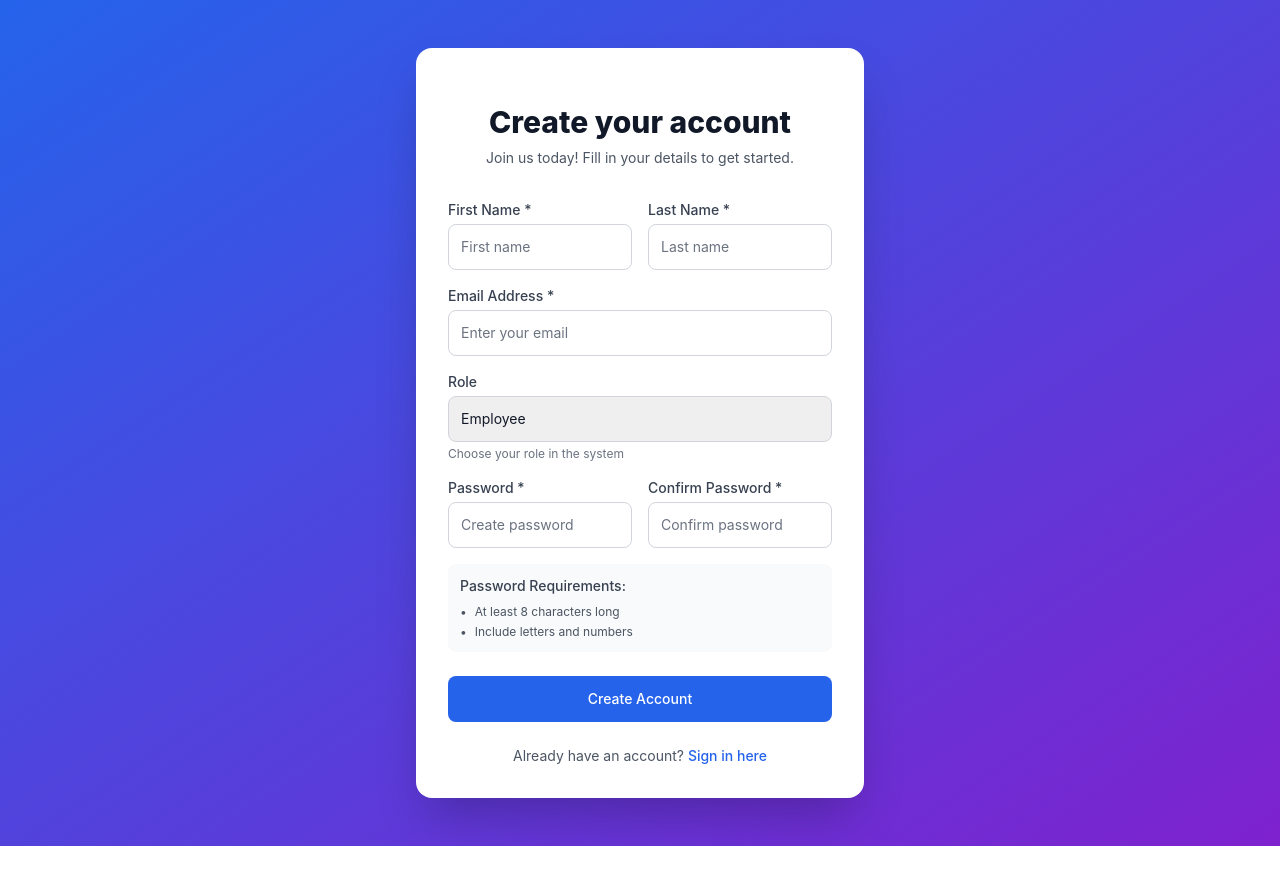
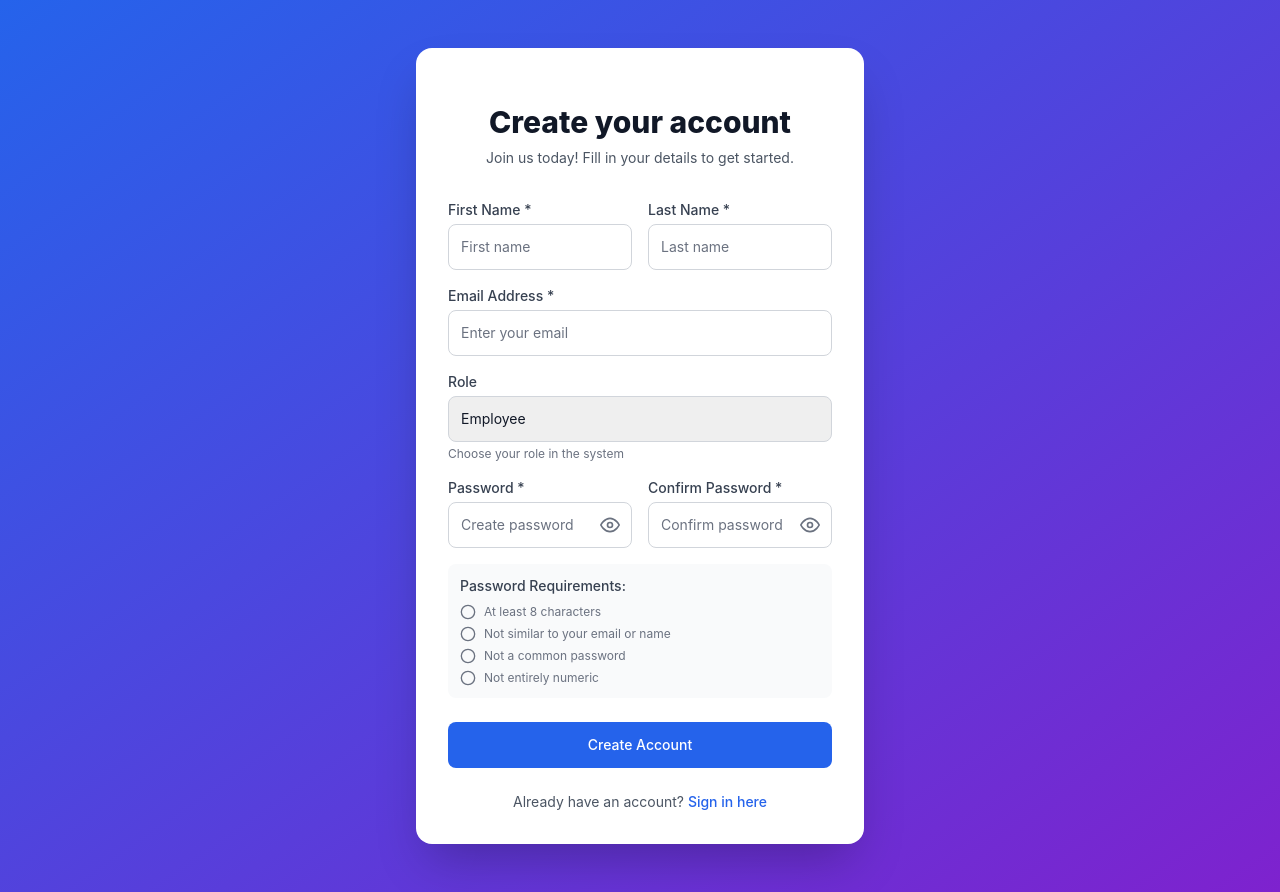
Before and after one commit to crash1604/keenEngCRM, a React (Vite) app in the folder frontend/: page /auth/register in a window 1280 px wide. Before the commit the page ends 846 px from the top, so only its background shows below. Built offline with nearby package versions, Linux system fonts and the light colour scheme; no server answers; what ag-grid-community would draw is missing.

Commit message:
UI improvements on the sign up page

```diff
--- a/frontend/src/pages/Auth/Register.jsx
+++ b/frontend/src/pages/Auth/Register.jsx
@@ -15,6 +15,31 @@ export const Register = () => {
     role: 'employee',
   });
   const [formErrors, setFormErrors] = useState({});
+  const [showPassword, setShowPassword] = useState(false);
+  const [showPassword2, setShowPassword2] = useState(false);
+
+  // Common passwords list (subset for client-side validation)
+  const commonPasswords = [
+    'password', 'password1', 'password123', '123456', '12345678', '123456789',
+    'qwerty', 'abc123', 'monkey', 'master', 'dragon', 'letmein', 'login',
+    'admin', 'welcome', 'iloveyou', 'sunshine', 'princess', 'football', 'baseball'
+  ];
+
+  // Password validation checks
+  const passwordChecks = {
+    minLength: formData.password.length >= 8,
+    notSimilarToUser: formData.password.length > 0 &&
+      !formData.password.toLowerCase().includes(formData.email.split('@')[0].toLowerCase()) &&
+      !formData.password.toLowerCase().includes(formData.first_name.toLowerCase()) &&
+      !formData.password.toLowerCase().includes(formData.last_name.toLowerCase()) &&
+      !formData.email.toLowerCase().includes(formData.password.toLowerCase()) &&
+      (formData.first_name.length === 0 || !formData.first_name.toLowerCase().includes(formData.password.toLowerCase())) &&
+      (formData.last_name.length === 0 || !formData.last_name.toLowerCase().includes(formData.password.toLowerCase())),
+    notCommon: formData.password.length > 0 &&
+      !commonPasswords.includes(formData.password.toLowerCase()),
+    notNumericOnly: formData.password.length > 0 &&
+      !/^\d+$/.test(formData.password),
+  };
 
   const { register, error, clearError, isAuthenticated, isLoading } = useAuth();
   const navigate = useNavigate();
@@ -233,20 +258,40 @@ export const Register = () => {
                 <label htmlFor="password" className="block text-sm font-medium text-gray-700">
                   Password *
                 </label>
+                <div className="relative mt-1">
                   <input
                     id="password"
                     name="password"
-                  type="password"
+                    type={showPassword ? 'text' : 'password'}
                     autoComplete="new-password"
                     required
                     value={formData.password}
                     onChange={handleChange}
-                  className={`mt-1 appearance-none relative block w-full px-3 py-3 border ${
+                    className={`appearance-none relative block w-full px-3 py-3 pr-10 border ${
                       formErrors.password ? 'border-red-300' : 'border-gray-300'
                     } placeholder-gray-500 text-gray-900 rounded-lg focus:outline-none focus:ring-blue-500 focus:border-blue-500 focus:z-10 sm:text-sm`}
                     placeholder="Create password"
                     disabled={isLoading}
                   />
+                  <button
+                    type="button"
+                    onClick={() => setShowPassword(!showPassword)}
+                    className="absolute inset-y-0 right-0 z-20 flex items-center pr-3 text-gray-500 hover:text-gray-700"
+                    tabIndex={-1}
+                  >
+                    {showPassword ? (
+                      <svg xmlns="http://www.w3.org/2000/svg" className="h-5 w-5" viewBox="0 0 24 24" fill="none" stroke="currentColor" strokeWidth="2">
+                        <path d="M17.94 17.94A10.07 10.07 0 0 1 12 20c-7 0-11-8-11-8a18.45 18.45 0 0 1 5.06-5.94M9.9 4.24A9.12 9.12 0 0 1 12 4c7 0 11 8 11 8a18.5 18.5 0 0 1-2.16 3.19m-6.72-1.07a3 3 0 1 1-4.24-4.24" />
+                        <line x1="1" y1="1" x2="23" y2="23" />
+                      </svg>
+                    ) : (
+                      <svg xmlns="http://www.w3.org/2000/svg" className="h-5 w-5" viewBox="0 0 24 24" fill="none" stroke="currentColor" strokeWidth="2">
+                        <path d="M1 12s4-8 11-8 11 8 11 8-4 8-11 8-11-8-11-8z" />
+                        <circle cx="12" cy="12" r="3" />
+                      </svg>
+                    )}
+                  </button>
+                </div>
                 {formErrors.password && (
                   <p className="mt-1 text-sm text-red-600">{formErrors.password}</p>
                 )}
@@ -256,20 +301,40 @@ export const Register = () => {
                 <label htmlFor="password2" className="block text-sm font-medium text-gray-700">
                   Confirm Password *
                 </label>
+                <div className="relative mt-1">
                   <input
                     id="password2"
                     name="password2"
-                  type="password"
+                    type={showPassword2 ? 'text' : 'password'}
                     autoComplete="new-password"
                     required
                     value={formData.password2}
                     onChange={handleChange}
-                  className={`mt-1 appearance-none relative block w-full px-3 py-3 border ${
+                    className={`appearance-none relative block w-full px-3 py-3 pr-10 border ${
                       formErrors.password2 ? 'border-red-300' : 'border-gray-300'
                     } placeholder-gray-500 text-gray-900 rounded-lg focus:outline-none focus:ring-blue-500 focus:border-blue-500 focus:z-10 sm:text-sm`}
                     placeholder="Confirm password"
                     disabled={isLoading}
                   />
+                  <button
+                    type="button"
+                    onClick={() => setShowPassword2(!showPassword2)}
+                    className="absolute inset-y-0 right-0 z-20 flex items-center pr-3 text-gray-500 hover:text-gray-700"
+                    tabIndex={-1}
+                  >
+                    {showPassword2 ? (
+                      <svg xmlns="http://www.w3.org/2000/svg" className="h-5 w-5" viewBox="0 0 24 24" fill="none" stroke="currentColor" strokeWidth="2">
+                        <path d="M17.94 17.94A10.07 10.07 0 0 1 12 20c-7 0-11-8-11-8a18.45 18.45 0 0 1 5.06-5.94M9.9 4.24A9.12 9.12 0 0 1 12 4c7 0 11 8 11 8a18.5 18.5 0 0 1-2.16 3.19m-6.72-1.07a3 3 0 1 1-4.24-4.24" />
+                        <line x1="1" y1="1" x2="23" y2="23" />
+                      </svg>
+                    ) : (
+                      <svg xmlns="http://www.w3.org/2000/svg" className="h-5 w-5" viewBox="0 0 24 24" fill="none" stroke="currentColor" strokeWidth="2">
+                        <path d="M1 12s4-8 11-8 11 8 11 8-4 8-11 8-11-8-11-8z" />
+                        <circle cx="12" cy="12" r="3" />
+                      </svg>
+                    )}
+                  </button>
+                </div>
                 {formErrors.password2 && (
                   <p className="mt-1 text-sm text-red-600">{formErrors.password2}</p>
                 )}
@@ -279,14 +344,46 @@ export const Register = () => {
             {/* Password Requirements */}
             <div className="bg-gray-50 p-3 rounded-lg">
               <p className="text-sm font-medium text-gray-700 mb-2">Password Requirements:</p>
-              <ul className="text-xs text-gray-600 space-y-1">
-                <li className={`flex items-center ${formData.password.length >= 8 ? 'text-green-600' : ''}`}>
-                  <span className="mr-2">•</span>
-                  At least 8 characters long
+              <ul className="text-xs space-y-1.5">
+                <li className={`flex items-center ${formData.password.length === 0 ? 'text-gray-500' : passwordChecks.minLength ? 'text-green-600' : 'text-red-500'}`}>
+                  {formData.password.length === 0 ? (
+                    <svg className="h-4 w-4 mr-2" fill="none" viewBox="0 0 24 24" stroke="currentColor"><circle cx="12" cy="12" r="10" strokeWidth="2"/></svg>
+                  ) : passwordChecks.minLength ? (
+                    <svg className="h-4 w-4 mr-2" fill="none" viewBox="0 0 24 24" stroke="currentColor"><path strokeLinecap="round" strokeLinejoin="round" strokeWidth="2" d="M5 13l4 4L19 7"/></svg>
+                  ) : (
+                    <svg className="h-4 w-4 mr-2" fill="none" viewBox="0 0 24 24" stroke="currentColor"><path strokeLinecap="round" strokeLinejoin="round" strokeWidth="2" d="M6 18L18 6M6 6l12 12"/></svg>
+                  )}
+                  At least 8 characters
                 </li>
-                <li className="flex items-center">
-                  <span className="mr-2">•</span>
-                  Include letters and numbers
+                <li className={`flex items-center ${formData.password.length === 0 ? 'text-gray-500' : passwordChecks.notSimilarToUser ? 'text-green-600' : 'text-red-500'}`}>
+                  {formData.password.length === 0 ? (
+                    <svg className="h-4 w-4 mr-2" fill="none" viewBox="0 0 24 24" stroke="currentColor"><circle cx="12" cy="12" r="10" strokeWidth="2"/></svg>
+                  ) : passwordChecks.notSimilarToUser ? (
+                    <svg className="h-4 w-4 mr-2" fill="none" viewBox="0 0 24 24" stroke="currentColor"><path strokeLinecap="round" strokeLinejoin="round" strokeWidth="2" d="M5 13l4 4L19 7"/></svg>
+                  ) : (
+                    <svg className="h-4 w-4 mr-2" fill="none" viewBox="0 0 24 24" stroke="currentColor"><path strokeLinecap="round" strokeLinejoin="round" strokeWidth="2" d="M6 18L18 6M6 6l12 12"/></svg>
+                  )}
+                  Not similar to your email or name
+                </li>
+                <li className={`flex items-center ${formData.password.length === 0 ? 'text-gray-500' : passwordChecks.notCommon ? 'text-green-600' : 'text-red-500'}`}>
+                  {formData.password.length === 0 ? (
+                    <svg className="h-4 w-4 mr-2" fill="none" viewBox="0 0 24 24" stroke="currentColor"><circle cx="12" cy="12" r="10" strokeWidth="2"/></svg>
+                  ) : passwordChecks.notCommon ? (
+                    <svg className="h-4 w-4 mr-2" fill="none" viewBox="0 0 24 24" stroke="currentColor"><path strokeLinecap="round" strokeLinejoin="round" strokeWidth="2" d="M5 13l4 4L19 7"/></svg>
+                  ) : (
+                    <svg className="h-4 w-4 mr-2" fill="none" viewBox="0 0 24 24" stroke="currentColor"><path strokeLinecap="round" strokeLinejoin="round" strokeWidth="2" d="M6 18L18 6M6 6l12 12"/></svg>
+                  )}
+                  Not a common password
+                </li>
+                <li className={`flex items-center ${formData.password.length === 0 ? 'text-gray-500' : passwordChecks.notNumericOnly ? 'text-green-600' : 'text-red-500'}`}>
+                  {formData.password.length === 0 ? (
+                    <svg className="h-4 w-4 mr-2" fill="none" viewBox="0 0 24 24" stroke="currentColor"><circle cx="12" cy="12" r="10" strokeWidth="2"/></svg>
+                  ) : passwordChecks.notNumericOnly ? (
+                    <svg className="h-4 w-4 mr-2" fill="none" viewBox="0 0 24 24" stroke="currentColor"><path strokeLinecap="round" strokeLinejoin="round" strokeWidth="2" d="M5 13l4 4L19 7"/></svg>
+                  ) : (
+                    <svg className="h-4 w-4 mr-2" fill="none" viewBox="0 0 24 24" stroke="currentColor"><path strokeLinecap="round" strokeLinejoin="round" strokeWidth="2" d="M6 18L18 6M6 6l12 12"/></svg>
+                  )}
+                  Not entirely numeric
                 </li>
               </ul>
             </div>
```
Lines whose indentation alone changed are shown as unchanged.
